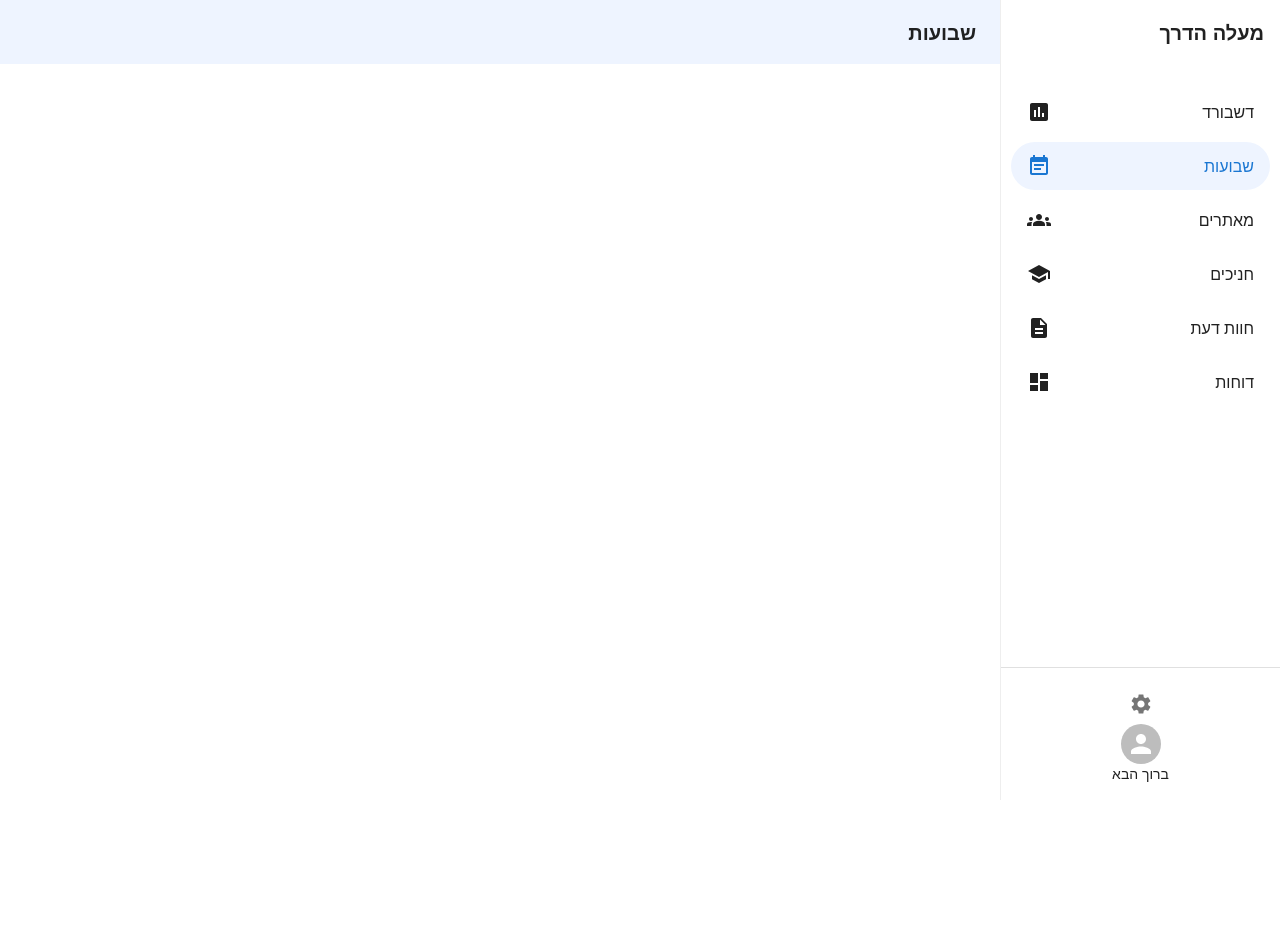
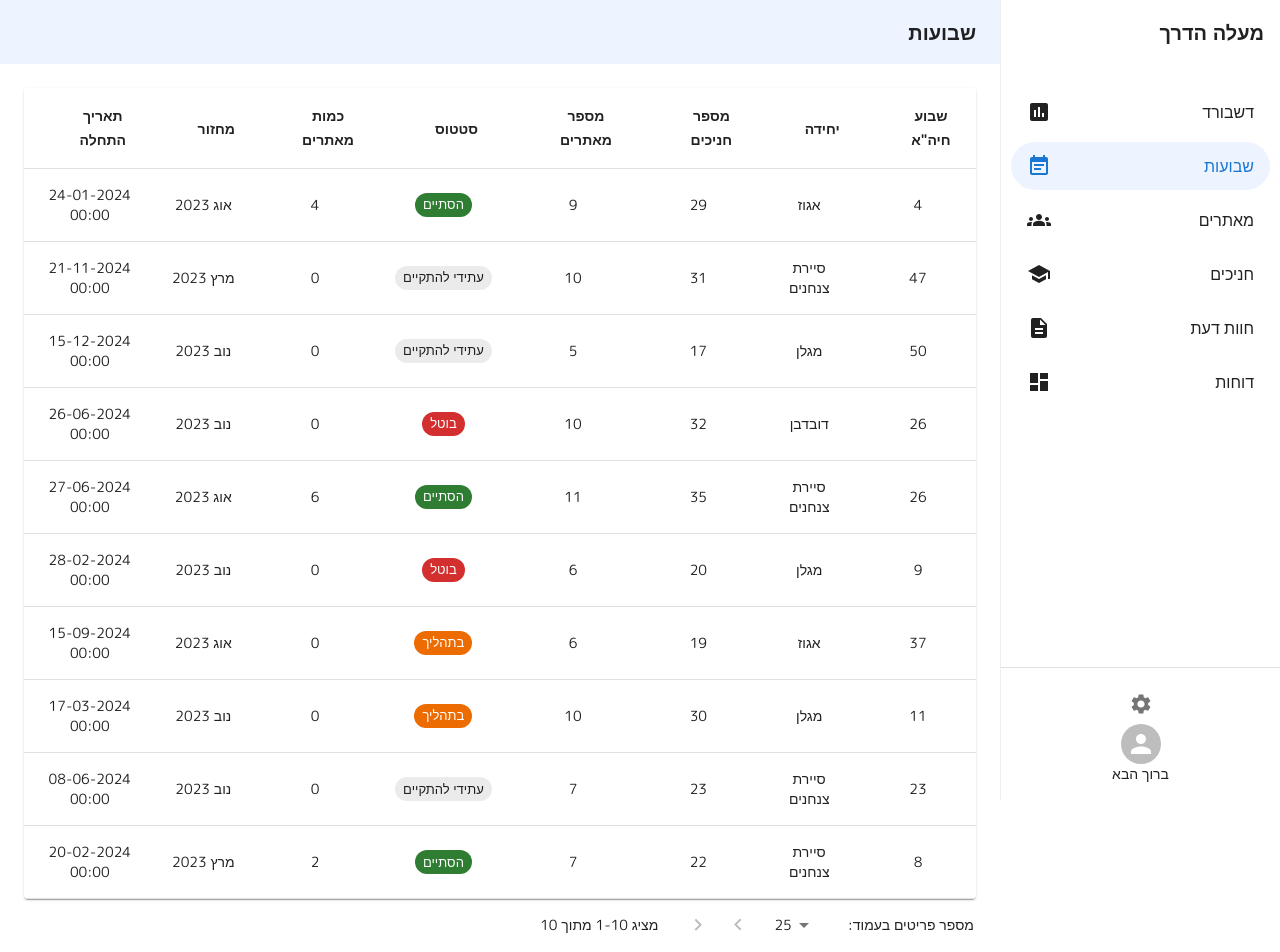
Before and after one commit to Up-Hill-Pro/uphill-fe, a React (Vite) app: page /weeks in a window 1280 px wide. Shown: the top 952 px of the page. Before the commit the page ends 800 px from the top, so only its background shows below. Built offline with nearby package versions, Linux system fonts and the light colour scheme.

Commit message:
building the weeks table fixing applicants sorting functions

```diff
--- /dev/null
+++ b/public/mockWeeks.ts
@@ -0,0 +1,113 @@
+export type Week = {
+    weekNumber: number;
+    unit: string;
+    applicantCount: number;
+    evaluatorCount: number;
+    status: string;
+    passed: number;
+    cycle: string;
+    startDate: string;
+};
+
+export const mockWeeks: Week[] = [
+    {
+        weekNumber: 4,
+        unit: "אגוז",
+        applicantCount: 29,
+        evaluatorCount: 9,
+        status: "הסתיים",
+        passed: 4,
+        cycle: "אוג 2023",
+        startDate: "24-01-2024 00:00"
+    },
+    {
+        weekNumber: 47,
+        unit: "סיירת צנחנים",
+        applicantCount: 31,
+        evaluatorCount: 10,
+        status: "עתידי להתקיים",
+        passed: 0,
+        cycle: "מרץ 2023",
+        startDate: "21-11-2024 00:00"
+    },
+    {
+        weekNumber: 50,
+        unit: "מגלן",
+        applicantCount: 17,
+        evaluatorCount: 5,
+        status: "עתידי להתקיים",
+        passed: 0,
+        cycle: "נוב 2023",
+        startDate: "15-12-2024 00:00"
+    },
+    {
+        weekNumber: 26,
+        unit: "דובדבן",
+        applicantCount: 32,
+        evaluatorCount: 10,
+        status: "בוטל",
+        passed: 0,
+        cycle: "נוב 2023",
+        startDate: "26-06-2024 00:00"
+    },
+    {
+        weekNumber: 26,
+        unit: "סיירת צנחנים",
+        applicantCount: 35,
+        evaluatorCount: 11,
+        status: "הסתיים",
+        passed: 6,
+        cycle: "אוג 2023",
+        startDate: "27-06-2024 00:00"
+    },
+    {
+        weekNumber: 9,
+        unit: "מגלן",
+        applicantCount: 20,
+        evaluatorCount: 6,
+        status: "בוטל",
+        passed: 0,
+        cycle: "נוב 2023",
+        startDate: "28-02-2024 00:00"
+    },
+    {
+        weekNumber: 37,
+        unit: "אגוז",
+        applicantCount: 19,
+        evaluatorCount: 6,
+        status: "בתהליך",
+        passed: 0,
+        cycle: "אוג 2023",
+        startDate: "15-09-2024 00:00"
+    },
+    {
+        weekNumber: 11,
+        unit: "מגלן",
+        applicantCount: 30,
+        evaluatorCount: 10,
+        status: "בתהליך",
+        passed: 0,
+        cycle: "נוב 2023",
+        startDate: "17-03-2024 00:00"
+    },
+    {
+        weekNumber: 23,
+        unit: "סיירת צנחנים",
+        applicantCount: 23,
+        evaluatorCount: 7,
+        status: "עתידי להתקיים",
+        passed: 0,
+        cycle: "נוב 2023",
+        startDate: "08-06-2024 00:00"
+    },
+    {
+        weekNumber: 8,
+        unit: "סיירת צנחנים",
+        applicantCount: 22,
+        evaluatorCount: 7,
+        status: "הסתיים",
+        passed: 2,
+        cycle: "מרץ 2023",
+        startDate: "20-02-2024 00:00"
+    }
+];
--- a/src/App.tsx
+++ b/src/App.tsx
@@ -5,6 +5,7 @@ import TopBar from './components/TopBar';
 import ApplicantsTable from './components/ApplicantsTable';
 import InstructorsTable from "./components/InstructorsTable.tsx";
 import ReviewsTable from "./components/ReviewsTable.tsx";
+import WeeksTable from "./components/WeeksTable.jsx.tsx";
 
 function App() {
   return (
@@ -16,6 +17,7 @@ function App() {
           <Route path="/applicants" element={<ApplicantsTable />} />
           <Route path="/instructors" element={<InstructorsTable />} />
           <Route path="/reviews" element={<ReviewsTable />} />
+          <Route path="/weeks" element={<WeeksTable />} />
         </Routes>
       </Box>
     </Box>
--- a/src/components/ApplicantsTable.tsx
+++ b/src/components/ApplicantsTable.tsx
@@ -49,11 +49,14 @@ const ApplicantsTable = () => {
 
     const sortedApplicants = [...filteredApplicants].sort((a, b) => {
         const direction = sortDirection === 'asc' ? 1 : -1;
-        if (sortBy === 'name' || sortBy === 'status') {
+        if (sortBy === 'name' || sortBy === 'status' || sortBy === 'unit') {
             return a[sortBy].localeCompare(b[sortBy]) * direction;
         }
         if (sortBy === 'rank' || sortBy === 'score') {
             return (a[sortBy] - b[sortBy]) * direction;
+        }
+        if (sortBy === 'id') {
+            return a.id.localeCompare(b.id) * direction;
         }
         return 0;
     });
@@ -155,10 +158,10 @@ const ApplicantsTable = () => {
                                     {row.name}
                                 </TableCell>
                                 <TableCell align="center">{row.id}</TableCell>
-                                <TableCell align="center">{row.unit}</TableCell>
                                 <TableCell align="center">
                                     <Avatar alt={row.name} src={row.image} />
                                 </TableCell>
+                                <TableCell align="center">{row.unit}</TableCell>
                                 <TableCell align="center">{row.rank}</TableCell>
                                 <TableCell align="center">
                                     <Chip
--- a/src/components/ReviewsTable.tsx
+++ b/src/components/ReviewsTable.tsx
@@ -13,7 +13,7 @@ import {
     TextField,
 } from '@mui/material';
 import { useState } from 'react';
-import {mockReviews} from '../../public/mockReviews';
+import {mockReviews} from '../../public/mockReviews.ts';
 import { useSearchParams } from 'react-router-dom';
 import { LocalizationProvider } from '@mui/x-date-pickers';
 import { AdapterDateFns } from '@mui/x-date-pickers/AdapterDateFns';
--- /dev/null
+++ b/src/components/WeeksTable.jsx.tsx
@@ -0,0 +1,160 @@
+import {
+    Box,
+    Table,
+    TableBody,
+    TableCell,
+    TableContainer,
+    TableHead,
+    TableRow,
+    Paper,
+    Chip,
+    TableSortLabel,
+    TablePagination,
+} from '@mui/material';
+import { useState } from 'react';
+import { mockWeeks } from '../../public/mockWeeks';
+import type { Week } from '../../public/mockWeeks';
+
+const parseDate = (dateStr: string) => {
+    const [datePart, timePart] = dateStr.split(' ');
+    const [day, month, year] = datePart.split('-').map(Number);
+    const [hours, minutes] = timePart?.split(':').map(Number) || [0, 0];
+    return new Date(year, month - 1, day, hours, minutes);
+};
+
+const getStatusColor = (status: string) => {
+    switch (status) {
+        case 'הסתיים': return 'success';
+        case 'בוטל': return 'error';
+        case 'בתהליך': return 'warning';
+        case 'עתידי להתקיים': return 'default';
+        default: return 'default';
+    }
+};
+
+const WeeksTable = () => {
+    const [sortBy, setSortBy] = useState('');
+    const [sortDirection, setSortDirection] = useState<'asc' | 'desc'>('asc');
+    const [page, setPage] = useState(0);
+    const [rowsPerPage, setRowsPerPage] = useState(25);
+
+    const handleSort = (field: keyof Week | string) => {
+        const isAsc = sortBy === field && sortDirection === 'asc';
+        setSortBy(field);
+        setSortDirection(isAsc ? 'desc' : 'asc');
+    };
+
+    const sortedWeeks = [...mockWeeks].sort((a, b) => {
+        const direction = sortDirection === 'asc' ? 1 : -1;
+
+        const aVal = a[sortBy as keyof Week];
+        const bVal = b[sortBy as keyof Week];
+
+        if (sortBy === 'startDate') {
+            return (parseDate(a.startDate).getTime() - parseDate(b.startDate).getTime()) * direction;
+        }
+        if (typeof aVal === 'string' && typeof bVal === 'string') {
+            return aVal.localeCompare(bVal) * direction;
+        }
+        if (typeof aVal === 'number' && typeof bVal === 'number') {
+            return (aVal - bVal) * direction;
+        }
+
+        return 0;
+    });
+
+    const paginatedWeeks = sortedWeeks.slice(
+        page * rowsPerPage,
+        page * rowsPerPage + rowsPerPage
+    );
+
+    const handleChangePage = (_: unknown, newPage: number) => {
+        setPage(newPage);
+    };
+
+    const handleChangeRowsPerPage = (event: React.ChangeEvent<HTMLInputElement>) => {
+        setRowsPerPage(parseInt(event.target.value, 10));
+        setPage(0);
+    };
+
+    return (
+        <Box sx={{ p: 3, direction: 'rtl' }}>
+            <TableContainer component={Paper}>
+                <Table stickyHeader>
+                    <TableHead>
+                        <TableRow>
+                            {[
+                                { id: 'weekNumber', label: 'שבוע חיה"א' },
+                                { id: 'unit', label: 'יחידה' },
+                                { id: 'applicantCount', label: 'מספר חניכים' },
+                                { id: 'evaluatorCount', label: 'מספר מאתרים' },
+                                { id: 'status', label: 'סטטוס' },
+                                { id: 'activeEvaluators', label: 'כמות מאתרים' },
+                                { id: 'cycle', label: 'מחזור' },
+                                { id: 'startDate', label: 'תאריך התחלה' },
+                            ].map((column) => (
+                                <TableCell key={column.id} align="center" sx={{ fontWeight: 'bold' }}>
+                                    {column.id ? (
+                                        <TableSortLabel
+                                            active={sortBy === column.id}
+                                            direction={sortBy === column.id ? sortDirection : 'asc'}
+                                            onClick={() => handleSort(column.id as keyof Week)}
+                                        >
+                                            {column.label}
+                                        </TableSortLabel>
+                                    ) : (
+                                        <span>{column.label}</span>
+                                    )}
+                                </TableCell>
+                            ))}
+                        </TableRow>
+                    </TableHead>
+                    <TableBody>
+                        {paginatedWeeks.map((week, index) => (
+                            <TableRow key={index} hover>
+                                <TableCell align="center">{week.weekNumber}</TableCell>
+                                <TableCell align="center">{week.unit}</TableCell>
+                                <TableCell align="center">{week.applicantCount}</TableCell>
+                                <TableCell align="center">{week.evaluatorCount}</TableCell>
+                                <TableCell align="center">
+                                    <Chip label={week.status} color={getStatusColor(week.status)} size="small" />
+                                </TableCell>
+                                <TableCell align="center">{week.passed}</TableCell>
+                                <TableCell align="center">{week.cycle}</TableCell>
+                                <TableCell align="center">{week.startDate}</TableCell>
+                            </TableRow>
+                        ))}
+                    </TableBody>
+                </Table>
+            </TableContainer>
+            <TablePagination
+                dir="rtl"
+                labelRowsPerPage="מספר פריטים בעמוד:"
+                rowsPerPageOptions={[25, 50]}
+                component="div"
+                count={sortedWeeks.length}
+                rowsPerPage={rowsPerPage}
+                page={page}
+                onPageChange={handleChangePage}
+                onRowsPerPageChange={handleChangeRowsPerPage}
+                labelDisplayedRows={({ from, to, count }) =>
+                    `מציג ${from}-${to} מתוך ${count !== -1 ? count : `יותר מ-${to}`}`
+                }
+                sx={{
+                    direction: 'rtl',
+                    '.MuiTablePagination-toolbar': {
+                        flexDirection: 'row-reverse',
+                    },
+                    '.MuiTablePagination-selectLabel': {
+                        order: 2,
+                    },
+                    '.MuiTablePagination-select': {
+                        order: 1,
+                    },
+                }}
+            />
+        </Box>
+    );
+};
+
+export default WeeksTable;
```
Also changed, not shown: public/mockReviews.ts (renamed from public/MockReviews.ts).
